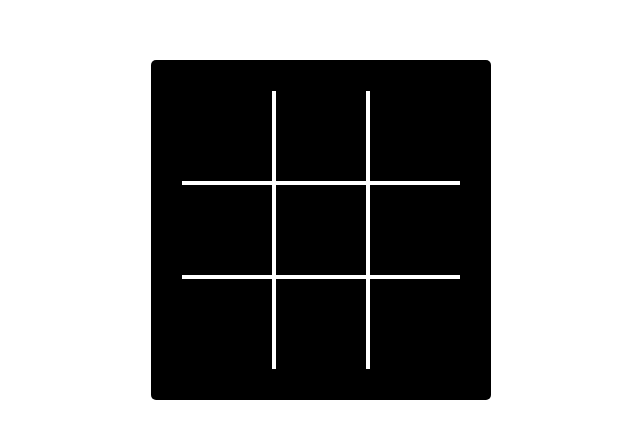
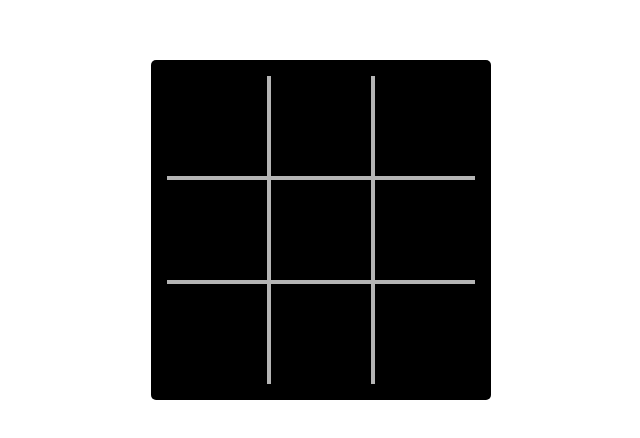
Before and after one commit to SharinLana/react-ts-tic-tac-toe, a React (Create React App) app: page / in a window 1280 px wide. Shown: the top 438 px of the page, without its empty margins (319-959 px from the left). Built offline with nearby package versions, Linux system fonts and the light colour scheme.

Commit message:
finished styling and removed unnecessary prop id

```diff
--- a/src/App.tsx
+++ b/src/App.tsx
@@ -38,13 +38,11 @@ function App() {
   }, [boardValues, winner]);
 
   const handleTurns = (cellVal: string, index: number): void => {
-    console.log(cellVal);
     const updatedBoard = [...boardValues];
     updatedBoard[index] = cellVal;
     setBoardValues(updatedBoard);
     setPlayerTurn((prev) => !prev);
   };
-  // console.log(boardValues)
 
   return (
     <main>
@@ -59,14 +57,16 @@ function App() {
       <div className="board-container">
         <section className="board">
           {squares.map((square, idx) => (
-            <Square
-              key={square}
-              id={square}
-              value={boardValues[idx]}
-              playerTurn={playerTurn}
-              onHandleTurns={(cellValue: string) => handleTurns(cellValue, idx)}
-              disabled={boardValues[idx] !== "" || winner !== ""}
-            />
+            <div className="square-container" key={square}>
+              <Square
+                value={boardValues[idx]}
+                playerTurn={playerTurn}
+                onHandleTurns={(cellValue: string) =>
+                  handleTurns(cellValue, idx)
+                }
+                disabled={boardValues[idx] !== "" || winner !== ""}
+              />
+            </div>
           ))}
         </section>
       </div>
--- a/src/components/Squares.tsx
+++ b/src/components/Squares.tsx
@@ -2,7 +2,6 @@ import "../css/cells.css";
 import { useState } from "react";
 
 interface SquareInterface {
-  id: string;
   value: string;
   playerTurn: boolean;
   disabled: boolean;
@@ -21,6 +20,7 @@ const Square = ({
     setSellValue(cellValue);
     onHandleTurns(cellValue);
   };
+
   return (
     <button
       type="button"
--- a/src/css/board.css
+++ b/src/css/board.css
@@ -23,9 +23,13 @@ p {
 }
 .board {
   display: grid;
-  grid-template-columns: repeat(3, 90px);
-  grid-template-rows: repeat(3, 90px);
+  grid-template-columns: repeat(3, 100px);
+  grid-template-rows: repeat(3, 100px);
   grid-gap: 4px;
-  background-color: white;
+  background-color: rgba(255, 255, 255, 0.711);
   z-index: 100;
 }
+.square-container {
+  background-color: black;
+  padding: 12px;
+}
--- a/src/css/cells.css
+++ b/src/css/cells.css
@@ -1,19 +1,16 @@
 .btn {
   background-color: black;
-  /* color: white; */
-  /* font-size: 32px;
-  font-weight: 500; */
-  padding: 10px;
   border: none;
+  width: 100%;
+  height: 100%;
 
   background-position: center;
   background-size: cover;
   background-repeat: no-repeat;
 }
 .btn-x {
-  background-image:url(./assets/cross.png);
-
+  background-image: url(./assets/cross.png);
 }
 .btn-o {
-  background-image:url(./assets/zero.png);
+  background-image: url(./assets/zero.png);
 }
```
Also changed, not shown: src/css/assets/cross.png.
